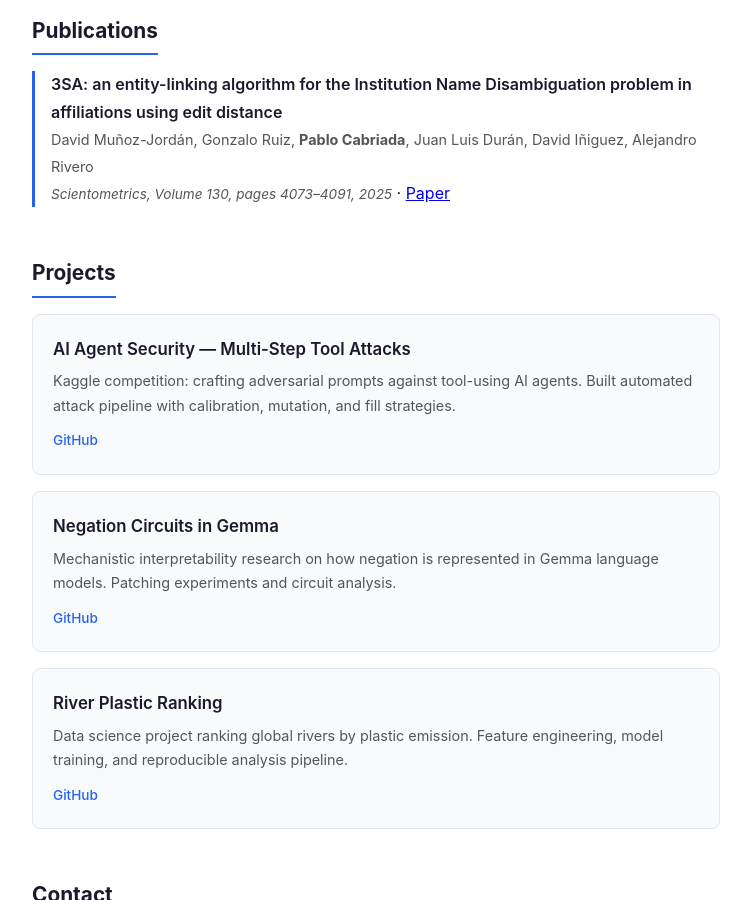
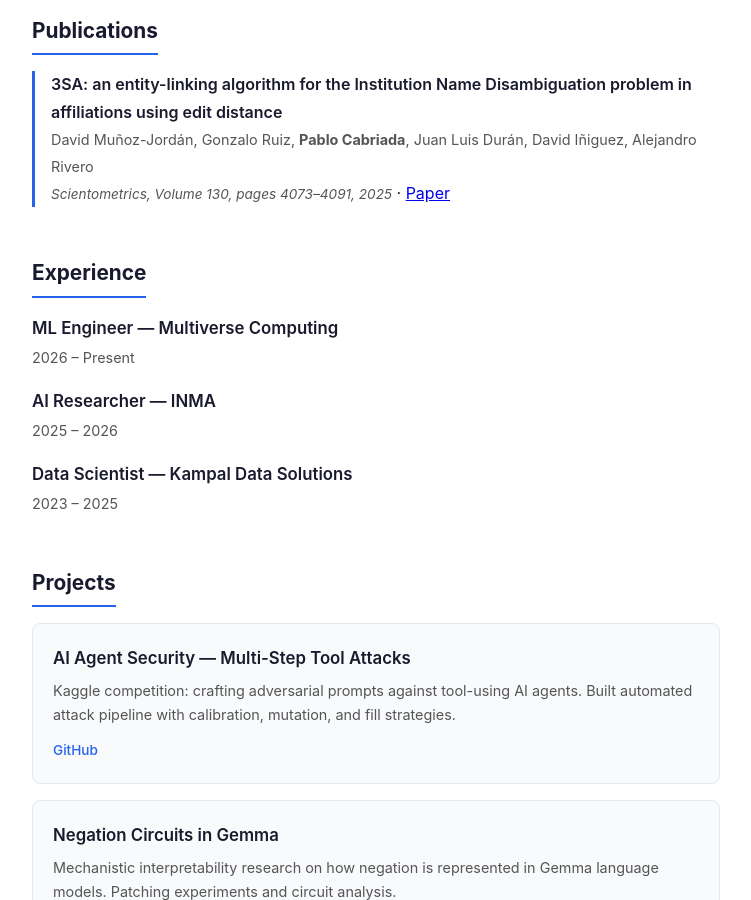
Before and after one commit to pablocs116/pablocs116.github.io, a Jekyll site: the page built from index.md, in a window 1280 px wide and 900 px high, scrolled down 722 px. Shown: the whole window, without its empty margins (264-1015 px from the left). Built offline with Jekyll 4.4.1, drawn with Linux system fonts in a browser that asks for light colours.

Commit message:
Add experience section with Kampal, INMA, Multiverse

```diff
--- a/_layouts/default.html
+++ b/_layouts/default.html
@@ -13,6 +13,7 @@
     <div class="nav-links">
       <a href="#about">About</a>
       <a href="#education">Education</a>
+      <a href="#experience">Experience</a>
       <a href="#publications">Publications</a>
       <a href="#projects">Projects</a>
       <a href="#contact">Contact</a>
--- a/index.md
+++ b/index.md
@@ -42,6 +42,22 @@
   </ul>
 </section>
 
+<section id="experience">
+  <h2>Experience</h2>
+  <div class="entry">
+    <h3>ML Engineer &mdash; Multiverse Computing</h3>
+    <p class="meta">2026 &ndash; Present</p>
+  </div>
+  <div class="entry">
+    <h3>AI Researcher &mdash; INMA</h3>
+    <p class="meta">2025 &ndash; 2026</p>
+  </div>
+  <div class="entry">
+    <h3>Data Scientist &mdash; Kampal Data Solutions</h3>
+    <p class="meta">2023 &ndash; 2025</p>
+  </div>
+</section>
+
 <section id="projects">
   <h2>Projects</h2>
 
```
